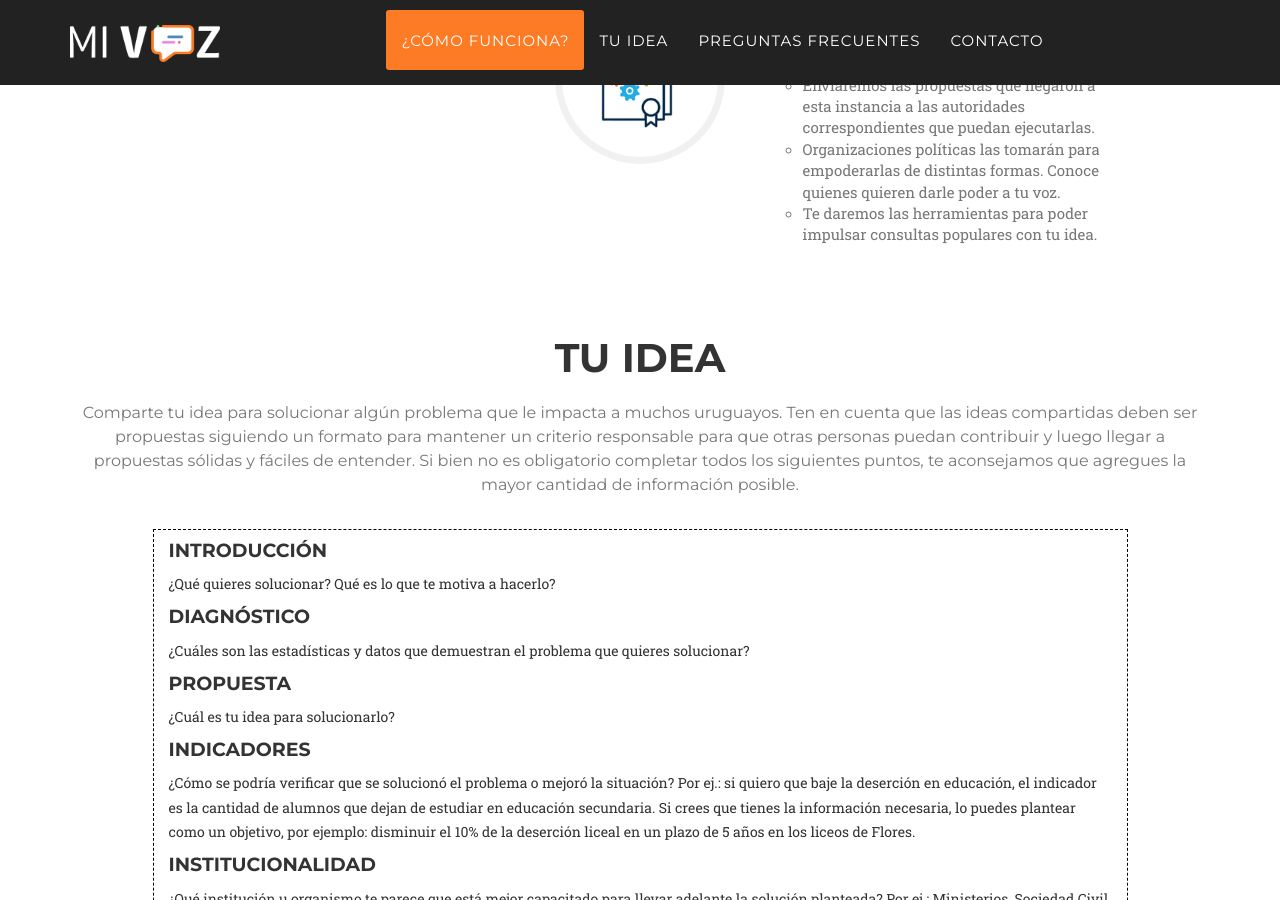
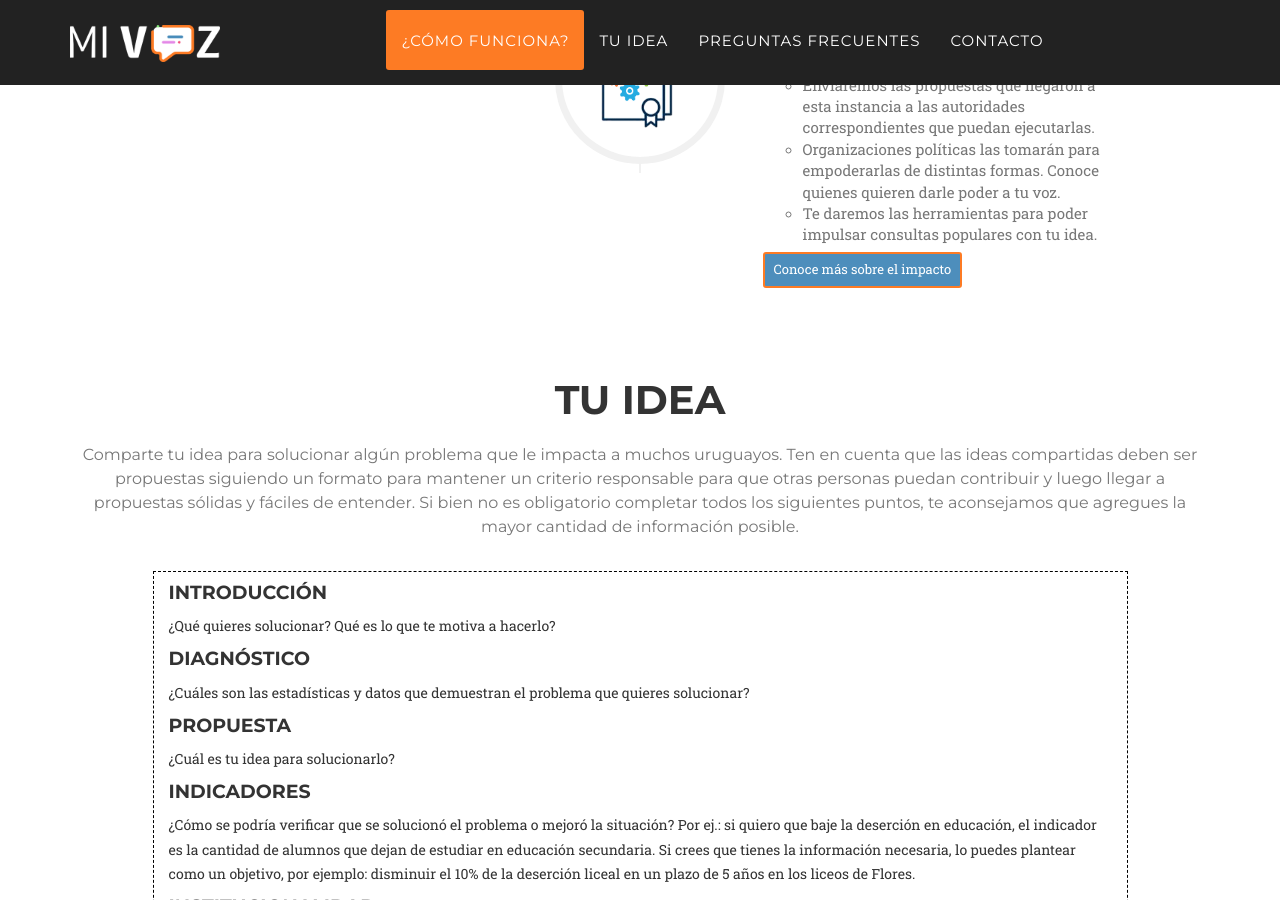
Before and after one commit to PartidoDigital/MiVoz-Web, a Jekyll site: the page built from index.html, in a window 1280 px wide and 900 px high, scrolled down 1932 px. Built offline with Jekyll 4.4.1, drawn with Linux system fonts in a browser that asks for light colours; nearby versions of some CDN libraries; some web fonts are replaced.

Commit message:
Agregando mas mensajes de exito de procesos por email Agregando link a pagina de impacto

```diff
--- a/_data/exitos.yml
+++ b/_data/exitos.yml
@@ -1,2 +1,8 @@
 - codigo: verif-correo
   mensaje: "Muchas gracias por verificar tu correo. Ya puedes ingresar a MiVoz clickeando en el botón \"Entrar\" en <a href='https://digo.mivoz.uy'>https://digo.mivoz.uy</a>."
+
+- codigo: cambio-contr
+  mensaje: "El cambio de contraseña se ha realizado con éxito. Puedes ingresar a MiVoz clickeando en el botón \"Entrar\" en <a href='https://digo.mivoz.uy'>https://digo.mivoz.uy</a>."
+
+- codigo: ip-desbloqueada
+  mensaje: "La dirección IP ha sido desbloqueada. Ya puedes ingresar a MiVoz desde la misma clickeando en el botón \"Entrar\" en <a href='https://digo.mivoz.uy'>https://digo.mivoz.uy</a>."
--- a/_includes/como-funciona.html
+++ b/_includes/como-funciona.html
@@ -66,11 +66,12 @@
                             </div>
                             <div class="timeline-body">
                                 <p class="text-muted">Desde MiVoz buscamos darle impacto a tu idea de las siguientes manera:
-                                    <ul class="text-muted">
-                                        <li>Enviaremos las propuestas que llegaron a esta instancia a las autoridades correspondientes que puedan ejecutarlas.</li>
-                                        <li>Organizaciones políticas las tomarán para empoderarlas de distintas formas. Conoce quienes quieren darle poder a tu voz.</li>
-                                        <li>Te daremos las herramientas para poder impulsar consultas populares con tu idea.</li>
-                                    </ul>
+                                <ul class="text-muted">
+                                    <li>Enviaremos las propuestas que llegaron a esta instancia a las autoridades correspondientes que puedan ejecutarlas.</li>
+                                    <li>Organizaciones políticas las tomarán para empoderarlas de distintas formas. Conoce quienes quieren darle poder a tu voz.</li>
+                                    <li>Te daremos las herramientas para poder impulsar consultas populares con tu idea.</li>
+                                </ul>
+                                <a href="/impacto" class="btn btn-sm">Conoce más sobre el impacto</a>
                             </div>
                         </div>
                     </li>
```
